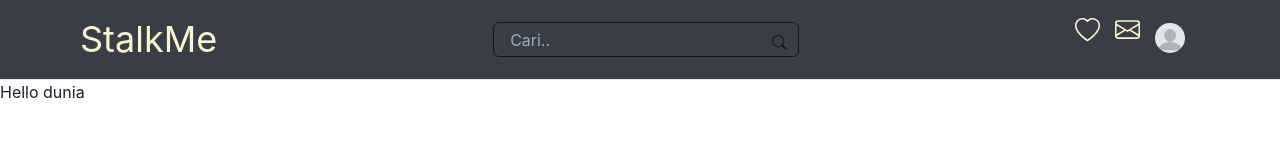
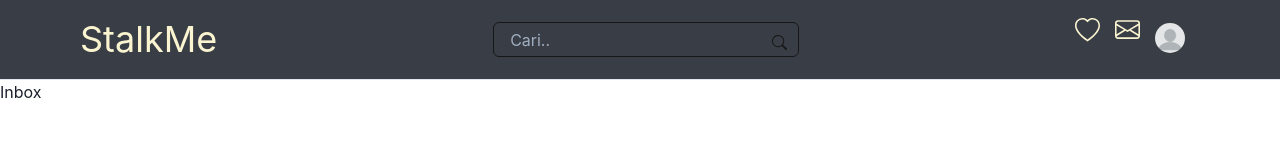
Before and after one commit to alfi08/mern-sosmed, a React (Create React App) app in the folder frontend/: page /inbox in a window 1280 px wide. Shown: the top 160 px of the page. Built offline with nearby package versions, Linux system fonts and the light colour scheme.

Commit message:
setup react-router

```diff
--- a/frontend/src/App.js
+++ b/frontend/src/App.js
@@ -1,10 +1,40 @@
 import "./App.css";
+import { BrowserRouter as Router, Route, Switch } from "react-router-dom";
+
 import Navigation from "./components/Navigation/Navigation";
+import Home from "./pages/Home";
+import Inbox from "./pages/Inbox";
+import Login from "./pages/Login";
+import Register from "./pages/Register";
+import PostDetail from "./pages/PostDetail";
+import Profile from "./pages/Profile";
+
 function App() {
   return (
     <>
-      <Navigation />
-      <h1>Hello dunia</h1>
+      <Router>
+        <Navigation />
+        <Switch>
+          <Route path="/post/:postid">
+            <PostDetail />
+          </Route>
+          <Route path="/profile">
+            <Profile />
+          </Route>
+          <Route path="/inbox">
+            <Inbox />
+          </Route>
+          <Route path="/register">
+            <Register />
+          </Route>
+          <Route path="/login">
+            <Login />
+          </Route>
+          <Route path="/" exact>
+            <Home />
+          </Route>
+        </Switch>
+      </Router>
     </>
   );
 }
--- a/frontend/src/components/Navigation/Navigation.js
+++ b/frontend/src/components/Navigation/Navigation.js
@@ -1,3 +1,4 @@
+import { NavLink } from "react-router-dom";
 import {
   Flex,
   Heading,
@@ -26,9 +27,11 @@ const Navigation = () => {
     >
       <Container maxW="90%">
         <Flex alignItems="center" justifyContent="space-between">
-          <Heading as="h1" fontWeight="400" cursor="pointer">
-            StalkMe
-          </Heading>
+          <NavLink to="/">
+            <Heading as="h1" fontWeight="400" cursor="pointer">
+              StalkMe
+            </Heading>
+          </NavLink>
 
           {/* search input */}
           <Box px="30px">
@@ -57,7 +60,9 @@ const Navigation = () => {
 
             {/* Inbox menu */}
             <Box mr="15px" height="2.5rem" lineHeight="2.5rem" cursor="pointer">
-              <Icon as={BsEnvelope} fontSize="25px" />
+              <NavLink to="/inbox">
+                <Icon as={BsEnvelope} fontSize="25px" />
+              </NavLink>
             </Box>
             {/* end Inbox menu */}
 
@@ -71,7 +76,9 @@ const Navigation = () => {
                 />
               }
             >
-              <MenuItem>Profile</MenuItem>
+              <NavLink to="/profile">
+                <MenuItem>Profile</MenuItem>
+              </NavLink>
               <MenuItem>New Post</MenuItem>
               <MenuItem>Logout</MenuItem>
             </NavMenu>
--- a/frontend/src/pages/Inbox.js
+++ b/frontend/src/pages/Inbox.js
@@ -0,0 +1,11 @@
+import React from "react";
+
+const Inbox = () => {
+  return (
+    <div>
+      <h1>Inbox</h1>
+    </div>
+  );
+};
+
+export default Inbox;
```
Also changed, not shown: 1 other file (tests, documents, lock files or other folders).
